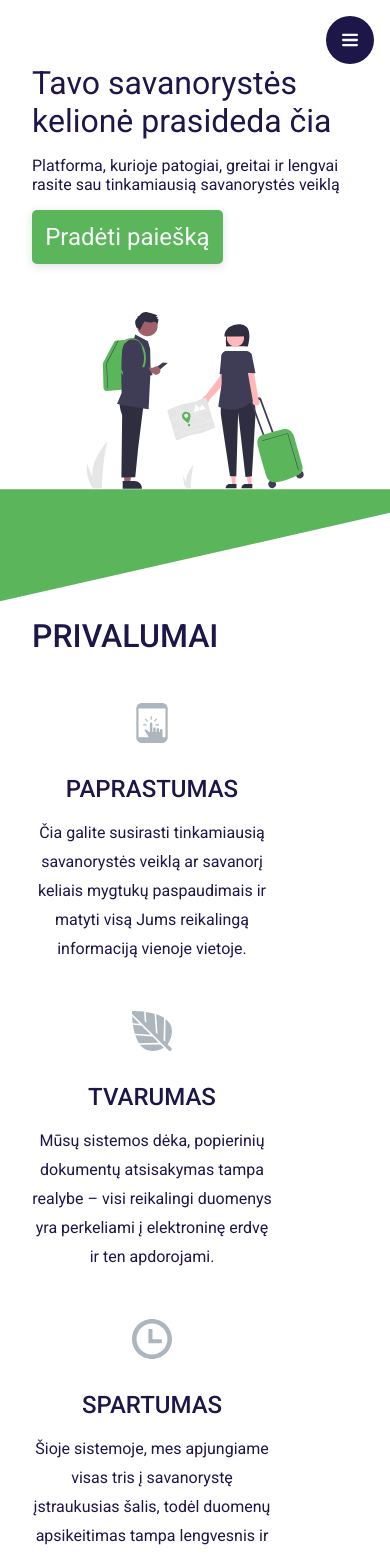
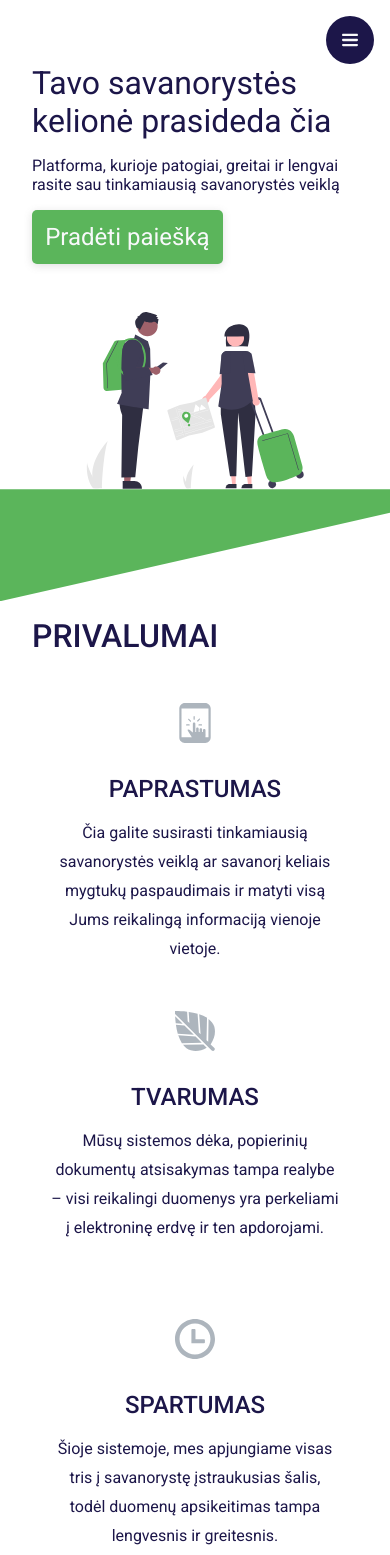
Before and after one commit to Jasiuka/soci-web, a Vue app: page / in a window 390 px wide. Shown: the top 1555 px of the page. Built offline with nearby package versions, Linux system fonts and the light colour scheme.

Commit message:
benefits section responsive

```diff
--- a/src/components/Home/BenefitsSection.vue
+++ b/src/components/Home/BenefitsSection.vue
@@ -51,7 +51,7 @@ const benefits: { icon: string; title: string; description: string }[] = [
 
 .benefits__wrapper {
   display: grid;
-  grid-template-columns: repeat(auto-fit, clamp(15rem,30vw,35rem));
+  grid-template-columns: repeat(auto-fit, clamp(18rem,30vw,35rem));
   column-gap: var(--sp-large);
   grid-template-rows: repeat(2, 1fr);
   justify-content: space-between;
@@ -63,5 +63,10 @@ const benefits: { icon: string; title: string; description: string }[] = [
 
 }
 
-
+/* 680px */
+@media only screen and (max-width: 42.5rem) {
+  :deep(.benefits__layout) {
+  align-items: center;
+ }
+}
 </style>
```
